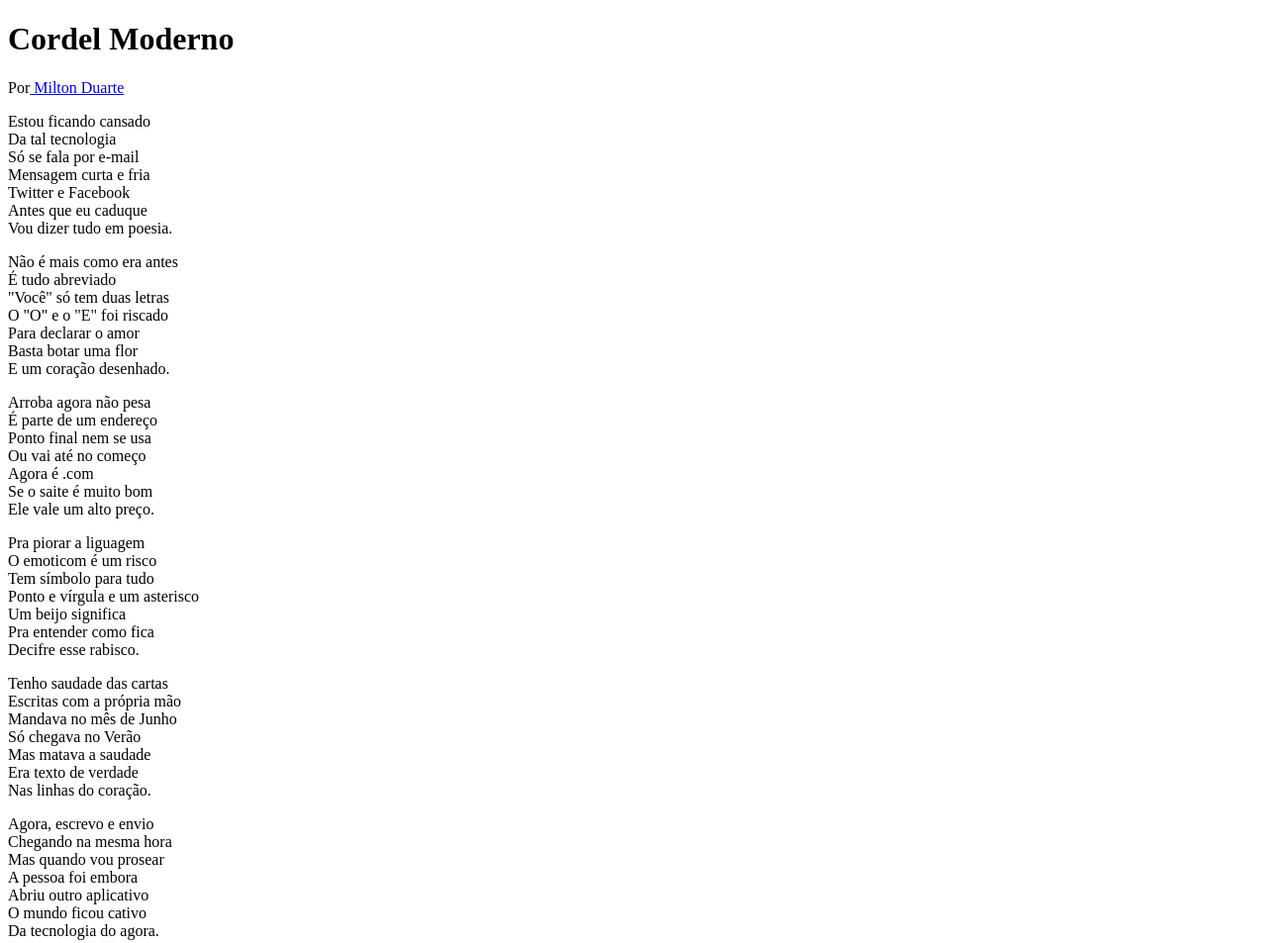
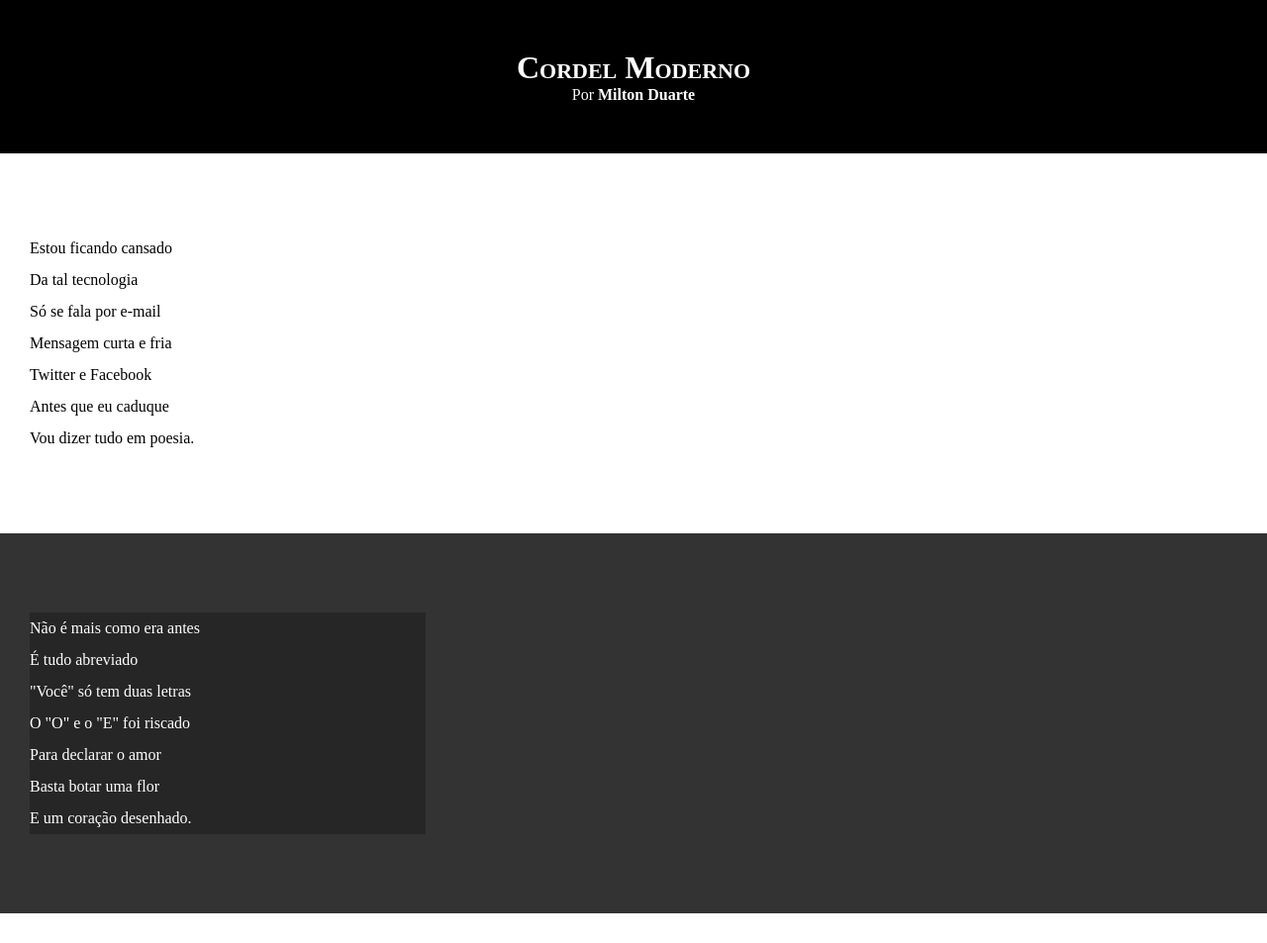
Before and after one commit to hugobrambati/html_css, a plain HTML site: page desafio/desafio12/index.html in a window 1280 px wide. Shown: the top 953 px of the page at 99% size. Drawn offline with Linux system fonts and the light colour scheme.

Commit message:
Estilo de texto e blocos

```diff
--- a/desafio/desafio12/index.html
+++ b/desafio/desafio12/index.html
@@ -9,10 +9,10 @@
 <body>
   <header>
     <h1>Cordel Moderno</h1>
-    <p>Por<a href="https://www.recantodasletras.com.br/poesias/3186743" target="_blank"> Milton Duarte</a></p>
+    <p>Por<a href="https://www.recantodasletras.com.br/poesias/3186743" target="_blank" class="link__cabecalho"> Milton Duarte</a></p>
   </header>
 
-    <section>
+    <section class="normal">
       <p>
         Estou ficando cansado<br>
         Da tal tecnologia<br>
@@ -25,7 +25,8 @@
     </section>
 
 
-    <section>
+    <section class="imagem">
+      <p>
         Não é mais como era antes<br>
         É tudo abreviado<br>
         "Você" só tem duas letras<br>
@@ -33,11 +34,12 @@
         Para declarar o amor<br>
         Basta botar uma flor<br>
         E um coração desenhado.
+      </p>
     </section>
 
 
 
-    <section>
+    <section class="normal">
       <p>
         Arroba agora não pesa<br>
         É parte de um endereço<br>
@@ -60,7 +62,7 @@
 
 
 
-    <section>
+    <section class="imagem">
       <p>
         Tenho saudade das cartas<br>
         Escritas com a própria mão<br>
@@ -73,7 +75,7 @@
     </section>
 
 
-    <section>
+    <section class="normal">
       <p>
         Agora, escrevo e envio<br>
         Chegando na mesma hora<br>
--- a/desafio/desafio12/style.css
+++ b/desafio/desafio12/style.css
@@ -1 +1,66 @@
 @charset "UTF-8";
+
+*{
+  margin: 0;
+  padding: 0;
+  text-decoration: none;
+}
+
+html, body{
+  min-height: 100vh;
+  background-color: darkgray;
+}
+
+header{
+  background-color: #000000;
+  color: #ffffff;
+  text-align: center;
+}
+
+header h1{
+  padding-top: 50px;
+  font-variant: small-caps;
+}
+
+header p{
+  padding-bottom: 50px;
+}
+
+a{
+  color: #ffffff;
+  font-weight: bolder;
+}
+
+header a:hover{
+  font-size: 1.1em;
+  transition: 0.5s;
+}
+
+section{
+  padding-top: 10vh;
+  padding-bottom: 10vh;
+  line-height: 2em;
+  padding-left: 30px;
+}
+
+.imagem p{
+  width: 400px;
+  background-color: rgba(0, 0, 0, 0.251);
+}
+
+footer{
+  color: #ffffff;
+  background-color: #000000;
+  text-align: center;
+  padding: 10px;
+}
+
+.normal{
+  background-color: #ffffff;
+  color: #000000;
+}
+
+.imagem{
+  background-color: rgb(51, 51, 51);
+  color: #ffffff;
+}
```
Lines whose indentation alone changed are shown as unchanged.
